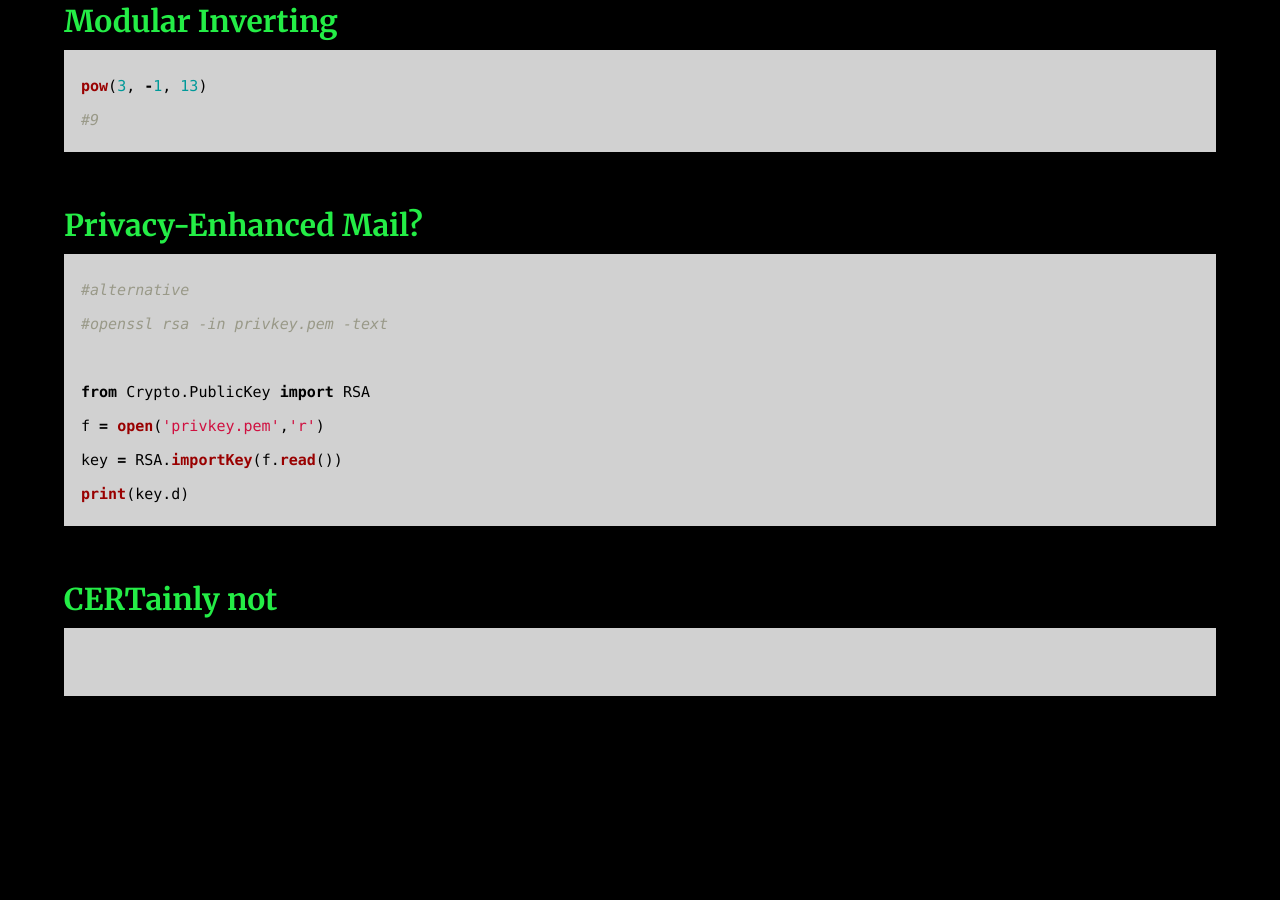
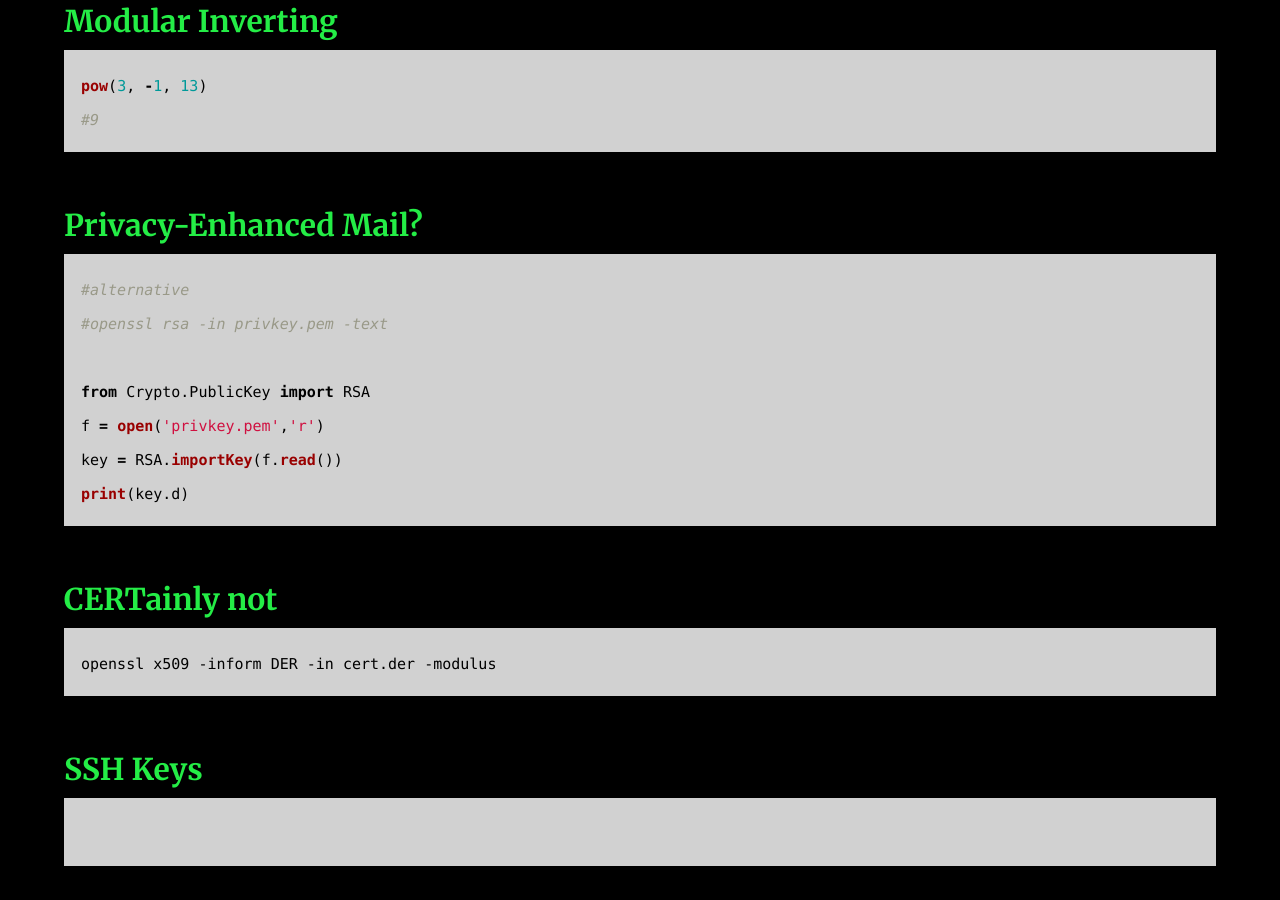
Before and after one commit to AC01010/Connor-McCartney.github.io, a Jekyll site: the page built from _posts/2009-01-12-CryptohackGeneral.md, in a window 1280 px wide and 900 px high, scrolled down 5730 px. Built offline with Jekyll 4.4.1, drawn with Linux system fonts in a browser that asks for light colours; before the commit the page ends 6460 px from its top, so only the background shows below that.

Commit message:
Update 2009-01-12-CryptohackGeneral.md

````diff
--- a/_posts/2009-01-12-CryptohackGeneral.md
+++ b/_posts/2009-01-12-CryptohackGeneral.md
@@ -204,6 +204,12 @@ print(key.d)
 ```
 
 ### CERTainly not
+```
+openssl x509 -inform DER -in cert.der -modulus
+```
+
+### SSH Keys
+
 ```python
 
 ```
````
